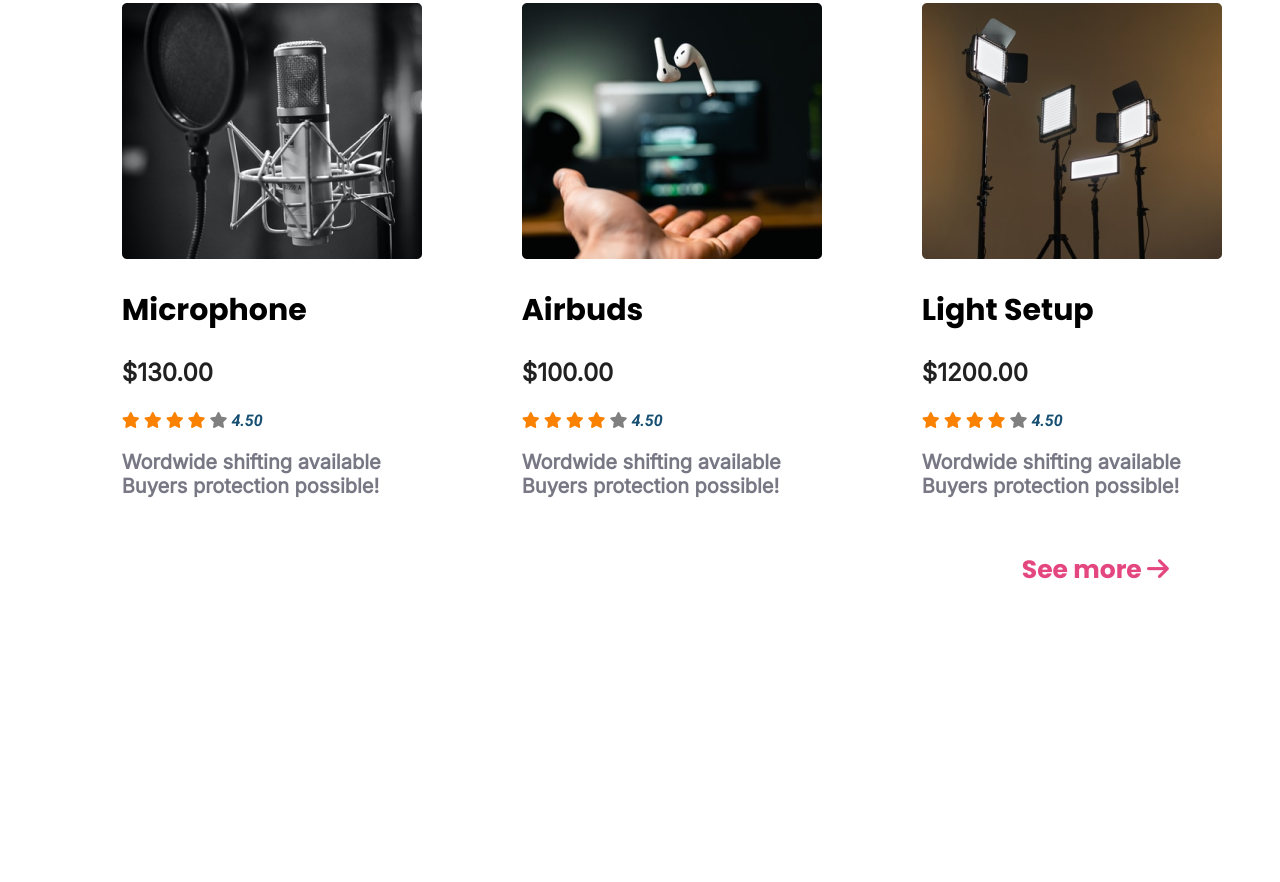
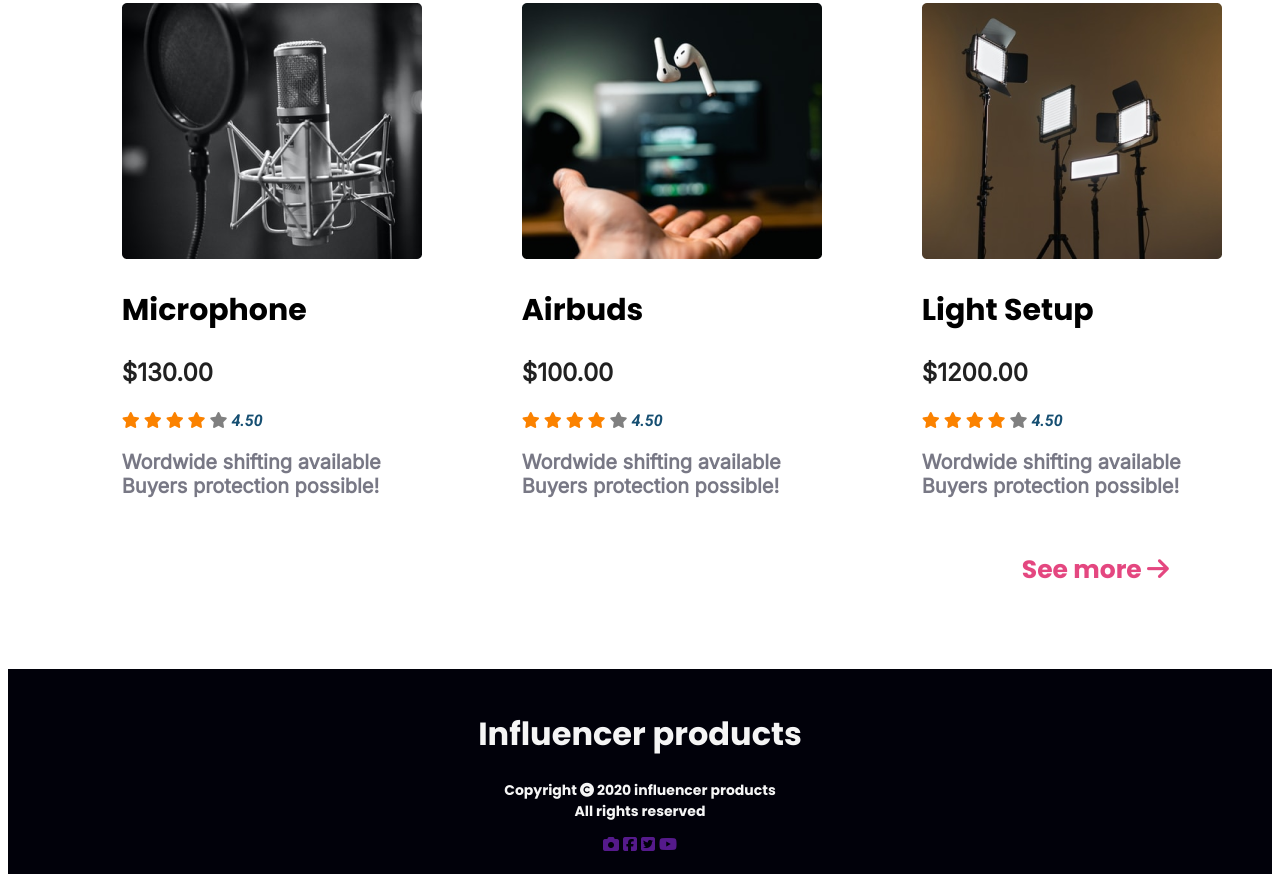
Before and after one commit to Rubaiyatrafi/Responsive-influencer-gear, a plain HTML site: page index.html in a window 1280 px wide. Shown: the part 2198-3080 px from the top of the page. Before the commit the page ends 2815 px from the top, so only its background shows below. Drawn offline with Linux system fonts and the light colour scheme.

Commit message:
footer finished

```diff
--- a/index.html
+++ b/index.html
@@ -235,7 +235,17 @@
         </div>
         <h1>See more <i class="fas fa-arrow-right"></i></h1>
     </section>
-
-
+    <footer>
+        <h1>Influencer products</h1>
+        <p>Copyright <i class="fas fa-copyright"></i> 2020 influencer products
+            <br>
+            All rights reserved</p>
+            <div class="symbol">
+                <a href=""><i class="fas fa-camera"></i></a>
+                <a href=""><i class="fab fa-facebook-square"></i></a>
+                <a href=""><i class="fab fa-twitter-square"></i></a>
+                <a href=""><i class="fab fa-youtube"></i></a>
+            </div>
+    </footer>
 </body>
 </html>
--- a/style.css
+++ b/style.css
@@ -155,4 +155,28 @@ section-3 styles
   font-size: 25px;
   color: rgba(224, 44, 109, 0.87);
   margin-left: 225%;
+  margin-bottom: 20%;
 }
+
+/* -----------
+section styles end
+----------------------*/
+
+/* --------
+ footer styles
+----------*/
+footer{
+  background-color: rgb(1, 1, 10);
+  color: whitesmoke;
+  text-align: center;
+  padding-top: 20px;
+  padding-bottom: 20px;
+}
+footer h1{
+  font-family: "Poppins", sans-serif;
+  font-weight: 700;
+}
+footer p{
+  font-family: "Poppins", sans-serif;
+  font-size: 14px;
+}
```
